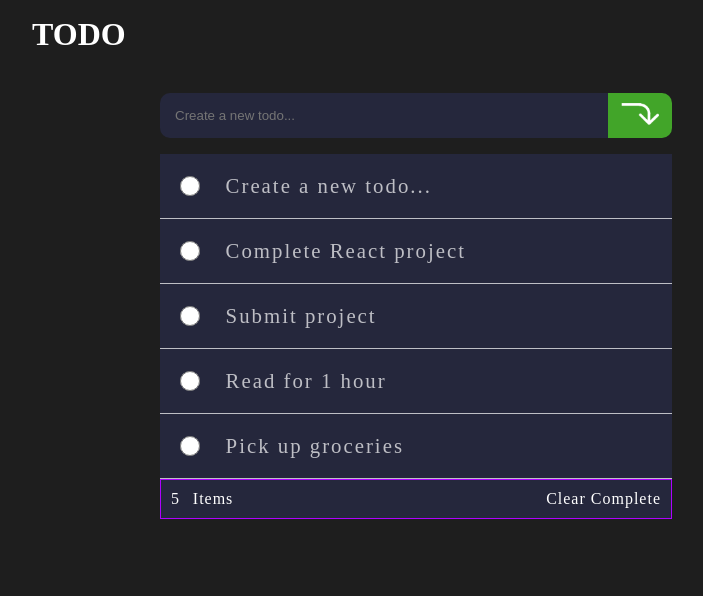
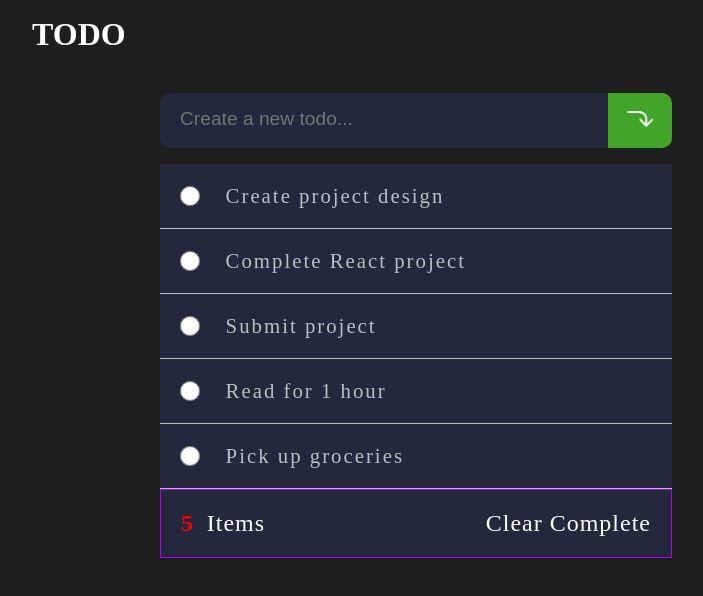
Before and after one commit to rizvan555/todo-app, a React (Create React App) app: page / in a window 1280 px wide. Shown: the top 596 px of the page, without its empty margins (32-735 px from the left). Built offline with nearby package versions, Linux system fonts and the light colour scheme; the HTML template or start-up script is replaced by a standard one.

Commit message:
added new function to footer-count

```diff
--- a/src/App.tsx
+++ b/src/App.tsx
@@ -7,7 +7,7 @@ function App() {
       id: 1,
       type: 'radio',
       nameTodo: 'todo-list',
-      contain: ' Create a new todo...',
+      contain: ' Create project design',
     },
     {
       id: 2,
@@ -35,6 +35,12 @@ function App() {
     },
   ]);
   const [todo, setTodo] = useState('');
+  const [addCount, setAddCount] = useState(5);
+
+  const deleteTodos = () => {
+    const newTodoList = todoList.filter((todo) => !todo);
+    setTodoList(newTodoList);
+  };
 
   const addTodo: any = () => {
     if (todo !== '') {
@@ -45,8 +51,10 @@ function App() {
         contain: todo,
       };
       setTodoList([...todoList, newTodo]);
+      setAddCount(addCount + 1);
     }
   };
+
   const handleTodoChange = (event: React.ChangeEvent<HTMLInputElement>) => {
     setTodo(event.target.value);
   };
@@ -87,11 +95,17 @@ function App() {
         </div>
         <div className="result">
           <div className="items-box">
-            <p>5</p>
+            <p>{addCount}</p>
             <span>Items</span>
           </div>
           <div className="order-box">
-            <p>Clear Complete</p>
+            <p
+              onClick={() => {
+                deleteTodos();
+              }}
+            >
+              Clear Complete
+            </p>
           </div>
         </div>
       </main>
--- a/src/index.css
+++ b/src/index.css
@@ -22,11 +22,14 @@ body main .add-container {
 }
 body main .add-container input {
   width: 35vw;
-  padding: 15px;
+  padding: 20px;
   background-color: #25273c;
   color: rgba(255, 255, 255, 0.7);
   border-radius: 10px 0 0 10px;
   border: none;
+}
+body main .add-container input::placeholder {
+  font-size: 1.2rem;
 }
 body main .add-container button {
   width: 5vw;
@@ -35,7 +38,7 @@ body main .add-container button {
   border: none;
 }
 body main .add-container button img {
-  width: 3vw;
+  width: 2vw;
 }
 body main .todo-list {
   width: 40vw;
@@ -65,8 +68,8 @@ body .result {
   width: 40vw;
   border-color: #25273c;
   color: #fff;
-  font-size: 1rem;
-  padding: 10px;
+  font-size: 1.5rem;
+  padding: 20px;
   letter-spacing: 1px;
   background-color: #25273c;
   border: 1px solid #ad02fe;
@@ -75,5 +78,9 @@ body .result .items-box {
   display: flex;
   gap: 1vw;
 }
+body .result .items-box p {
+  color: #ff0000;
+  font-weight: 600;
+}
 
 /*# sourceMappingURL=index.css.map */
--- a/src/sass/style.scss
+++ b/src/sass/style.scss
@@ -20,11 +20,14 @@ body {
 
       input {
         width: 35vw;
-        padding: 15px;
+        padding: 20px;
         background-color: #25273c;
         color: rgba(255, 255, 255, 0.7);
         border-radius: 10px 0 0 10px;
         border: none;
+        &::placeholder {
+          font-size: 1.2rem;
+        }
       }
       button {
         width: 5vw;
@@ -33,7 +36,7 @@ body {
         border: none;
 
         img {
-          width: 3vw;
+          width: 2vw;
         }
       }
     }
@@ -57,7 +60,6 @@ body {
             height: 20px;
             margin-right: 2vw;
           }
-
         }
       }
     }
@@ -68,8 +70,8 @@ body {
     width: 40vw;
     border-color: #25273c;
     color: #fff;
-    font-size: 1rem;
-    padding: 10px;
+    font-size: 1.5rem;
+    padding: 20px;
     letter-spacing: 1px;
     background-color: #25273c;
     border: 1px solid #ad02fe;
@@ -77,6 +79,10 @@ body {
     .items-box {
       display: flex;
       gap: 1vw;
+      p {
+        color: #ff0000;
+        font-weight: 600;
+      }
     }
   }
 }
```
Also changed, not shown: 1 other file (tests, documents, lock files or other folders).
